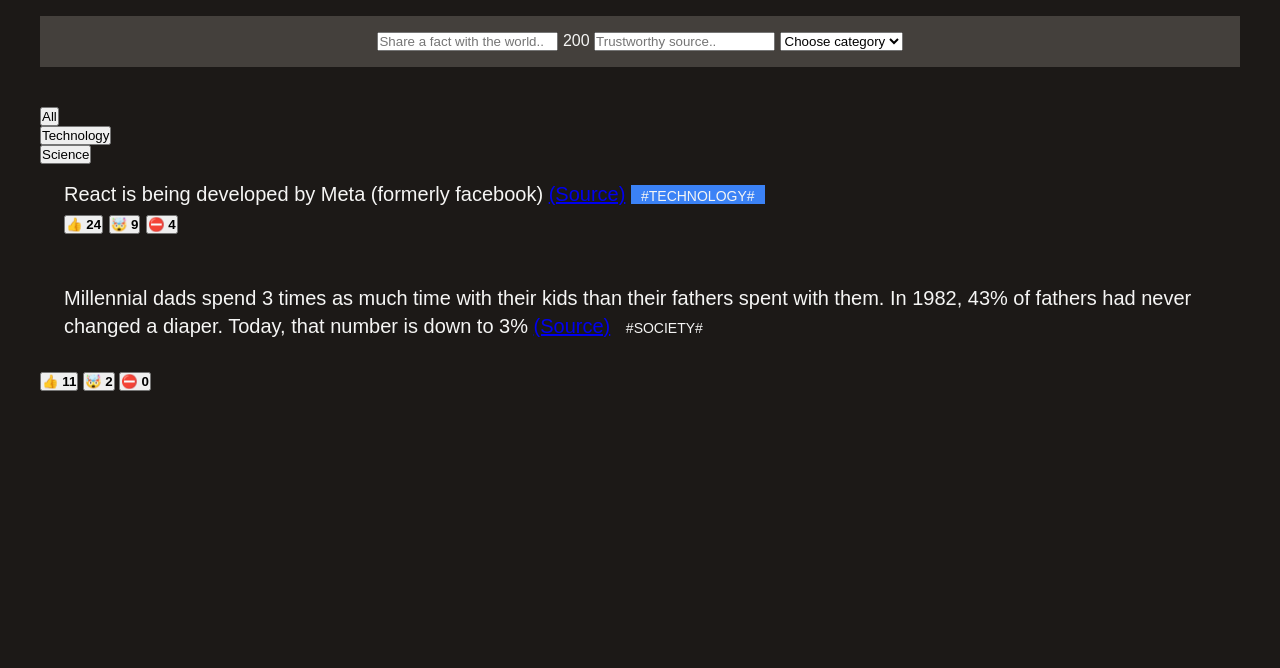
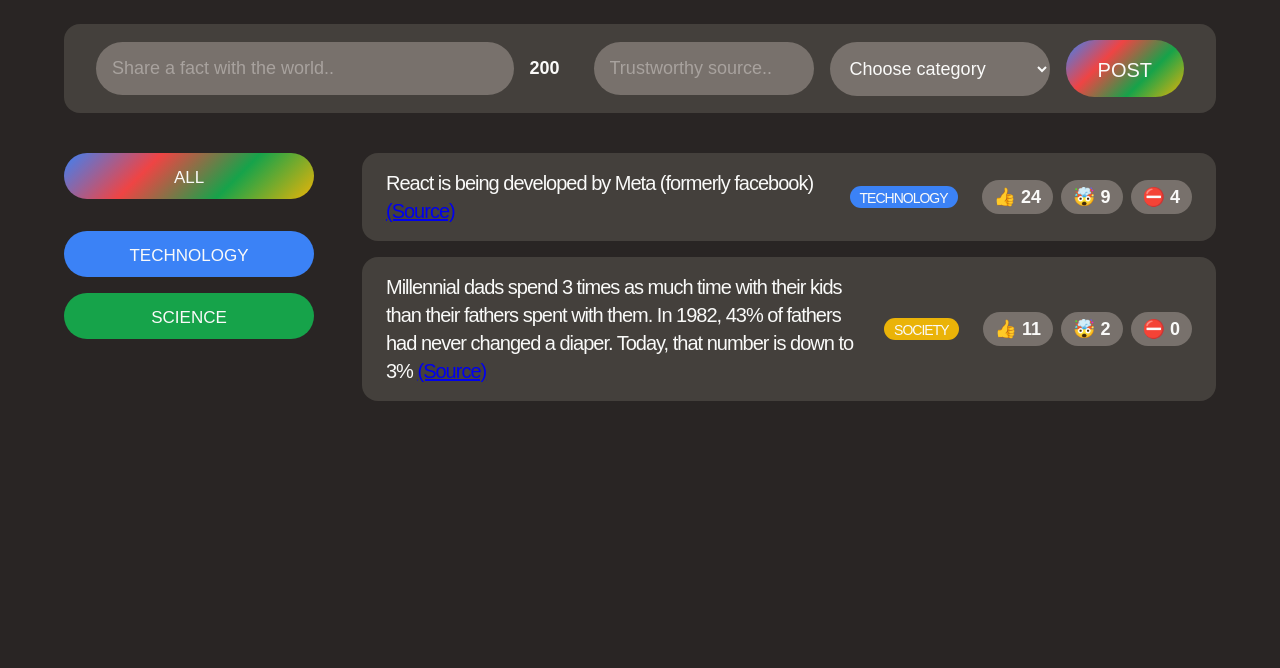
Before and after one commit to WLHeyneke/Today-I-Learned, a plain HTML site: page index.html in a window 1280 px wide. Shown: the part 132-800 px from the top of the page. Drawn offline with Linux system fonts and the light colour scheme; a web font is replaced by a local one.

Commit message:
Tutorial day 2
Continued webpage design with HTML and CSS

```diff
--- a/index.html
+++ b/index.html
@@ -4,22 +4,30 @@
     <meta charset="UTF-8" />
     <meta name="viewport" content="width=device-width, initial-scale=1.0" />
 
-    <link rel="preconnect" href="https://fonts.googleapis.com">
-<link rel="preconnect" href="https://fonts.gstatic.com" crossorigin>
-<link href="https://fonts.googleapis.com/css2?family=Coiny&family=Sono:wght@200..800&display=swap" rel="stylesheet">
+    <link rel="preconnect" href="https://fonts.googleapis.com" />
+    <link rel="preconnect" href="https://fonts.gstatic.com" crossorigin />
+    <link
+      href="https://fonts.googleapis.com/css2?family=Coiny&family=Sono:wght@200..800&display=swap"
+      rel="stylesheet"
+    />
 
-    <link rel="stylesheet" href="style.css">
+    <link rel="stylesheet" href="style.css" />
     <title>Today I Learned!</title>
   </head>
   <body>
+    <div class="container">
       <header class="header">
         <div class="logo">
-      <img src="logo.png" height="68" width="68" alt="Today I Learned Logo" />
+          <img
+            src="logo.png"
+            height="68"
+            width="68"
+            alt="Today I Learned Logo"
+          />
           <h1>Today I Learned</h1>
         </div>
 
-
-      <button>Share a fact</button>
+        <button class="btn btn-large">Share a fact</button>
       </header>
 
       <form class="fact-form">
@@ -32,14 +40,31 @@
           <option value="science">Science</option>
           <option value="finance">Finance</option>
         </select>
+        <button class="btn btn-large">Post</button>
       </form>
 
-    <main>
+      <main class="main">
         <aside>
           <ul>
-          <li><button>All</button></li>
-          <li><button>Technology</button></li>
-          <li><button>Science</button></li>
+            <li class="category">
+              <button class="btn btn-all-categories">All</button>
+            </li>
+            <li class="category">
+              <button
+                class="btn btn-category"
+                style="background-color: #3b82f6"
+              >
+                Technology
+              </button>
+            </li>
+            <li class="category">
+              <button
+                class="btn btn-category"
+                style="background-color: #16a34a"
+              >
+                Science
+              </button>
+            </li>
           </ul>
         </aside>
 
@@ -48,39 +73,41 @@
             <li class="fact">
               <p>
                 React is being developed by Meta (formerly facebook)
-              <a href="https://opensource.fb.com/" target="_blank">(Source)</a>
-              <span class="tag"
-              style="background-color: #3b82f6"
-              >#technology#</span>
-
+                <a href="https://opensource.fb.com/" target="_blank"
+                  >(Source)</a
+                >
               </p>
-              <div>
-                <button>👍 <strong>24</strong></button>
-              <button>🤯 <strong>9</strong></button>
-              <button>⛔ <strong>4</strong></button>
+              <span class="tag" style="background-color: #3b82f6"
+                >technology</span
+              >
+              <div class="vote-buttons">
+                <button>👍 24</button>
+                <button>🤯 9</button>
+                <button>⛔ 4</button>
               </div>
-
             </li>
-          <li>
-            <p class="fact">
+            <li class="fact">
+              <p>
                 Millennial dads spend 3 times as much time with their kids than
                 their fathers spent with them. In 1982, 43% of fathers had never
                 changed a diaper. Today, that number is down to 3%
+
                 <a
                   href="https://www.mother.ly/parenting/millennial-dads-spend-more-time-with-their-kids"
                   target="_blank"
                   >(Source)</a
                 >
-              <span class="tag">#society#</span>
-              <div>
-                <button>👍 <strong>11</strong></button>
-              <button>🤯 <strong>2</strong></button>
-              <button>⛔ <strong>0</strong></button>
+              </p>
+              <span class="tag" style="background-color: #eab308">society</span>
+              <div class="vote-buttons">
+                <button>👍 11</button>
+                <button>🤯 2</button>
+                <button>⛔ 0</button>
               </div>
-            </p>
             </li>
           </ul>
         </section>
       </main>
+    </div>
   </body>
 </html>
--- a/style.css
+++ b/style.css
@@ -5,18 +5,38 @@
 }
 
 body {
-  background-color: #1c1917;
-  color: #f5f5f4;
+  background-color: #292524;
+  color: #fafaf9;
   font-family: "Sono", sans-serif;
-  padding: 40px;
+  padding: 48px 64px;
+}
+
+/* MAIN LAYOUT */
+.container {
+  max-width: 1500px;
+  margin: 0 auto;
 }
 
 .header {
   margin-bottom: 40px;
   display: flex;
-  align-items: stretch;
+  align-items: center;
   justify-content: space-between;
 }
+
+.main {
+  display: grid;
+  grid-template-columns: 250px 1fr;
+  gap: 48px;
+}
+
+@media (max-width: 900px) {
+  .main {
+    grid-template-columns: 1fr;
+  }
+}
+
+/* ELEMENTS */
 
 .logo {
   display: flex;
@@ -24,11 +44,9 @@ body {
   gap: 16px;
 }
 
-.fact-form {
-  background-color: #44403c;
-  margin-bottom: 40px;
-  padding: 16px 40px;
-  text-align: center;
+.logo img {
+  width: 68px;
+  height: 68px;
 }
 
 h1 {
@@ -39,12 +57,30 @@ h1 {
   margin-top: 6px;
 }
 
+.category {
+  margin-bottom: 16px;
+}
+
 .fact {
   font-size: 20px;
   line-height: 1.4;
-  font-family: "Sono", sans-serif;
+  background-color: #44403c;
   margin-bottom: 16px;
   padding: 16px 24px;
+  letter-spacing: -1px;
+  border-radius: 16px;
+
+  display: flex;
+  align-items: center;
+  gap: 24px;
+}
+
+@media (max-width: 1200px) {
+  .fact {
+    flex-direction: column;
+    align-items: flex-end;
+    gap: 12px;
+  }
 }
 
 .tag {
@@ -54,8 +90,133 @@ h1 {
   padding-top: 3px;
   padding-left: 10px;
   padding-right: 10px;
+  border-radius: 100px;
+}
+
+.vote-buttons {
+  margin-left: auto;
+  flex-shrink: 0;
+
+  display: flex;
+  gap: 8px;
+}
+
+.vote-buttons button {
+  border: none;
+  background-color: #78716c;
+  font-size: 18px;
+  padding: 6px 12px;
+  border-radius: 100px;
+  color: inherit;
+  font-family: inherit;
+  font-weight: 600;
+  cursor: pointer;
+  transition: 0.3s;
+}
+
+.vote-buttons button:hover {
+  background-color: #292524;
 }
 
 ul {
   list-style: none;
 }
+
+.source:link,
+.source:visited {
+  color: #a8a29e;
+  text-decoration: none;
+  margin-left: 12px;
+  transition: 0.3s;
+}
+
+.source:hover,
+.source:active {
+  color: #3b82f6;
+}
+
+.btn {
+  border: none;
+  font-family: "Coiny", sans-serif;
+  line-height: 1;
+  text-transform: uppercase;
+  font-size: 17px;
+  padding: 16px 0 13px;
+  background-image: linear-gradient(135deg, #3b82f6, #ef4444, #16a34a, #eab308);
+  color: inherit;
+  border-radius: 100px;
+  cursor: pointer;
+  transition: 0.3s;
+}
+
+.btn:hover {
+  transform: scale(110%) rotate(-2deg);
+}
+
+.btn-large {
+  font-size: 20px;
+  padding: 20px 32px 17px;
+}
+
+.btn-all-categories {
+  margin-bottom: 16px;
+  width: 100%;
+}
+
+.btn-category {
+  width: 100%;
+  background-image: none;
+}
+
+/* FORM */
+.fact-form {
+  background-color: #44403c;
+  margin-bottom: 40px;
+  padding: 16px 32px;
+  display: flex;
+  align-items: center;
+  gap: 16px;
+  border-radius: 16px;
+}
+
+.fact-form input,
+.fact-form select {
+  width: 220px;
+  background-color: #78716c;
+  border: none;
+  border-radius: 100px;
+  padding: 16px;
+  font-size: 18px;
+  color: inherit;
+  font-family: inherit;
+}
+
+.fact-form input::placeholder {
+  color: #a8a29e;
+}
+
+.fact-form input:first-child {
+  flex-grow: 1;
+}
+
+.fact-form span {
+  font-weight: 600;
+  font-size: 18px;
+  margin-right: 18px;
+}
+
+@media (max-width: 1000px) {
+  body {
+    padding: 32px 48px;
+  }
+
+  .fact-form {
+    flex-direction: column;
+    align-items: stretch;
+  }
+
+  .fact-form input,
+  .fact-form select {
+    width: auto;
+  }
+}
```
Lines whose indentation alone changed are shown as unchanged.
